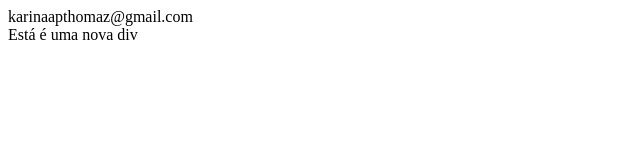
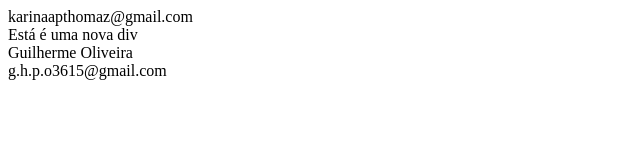
Before and after one commit to KarinaThomaz/projeto-git, a plain HTML site: page index.html in a window 1280 px wide. Shown: the whole page, without its empty margins (0-640 px from the left). Drawn offline with Linux system fonts and the light colour scheme.

Commit message:
alterando o arquivo do amigo

```diff
--- a/index.html
+++ b/index.html
@@ -1,10 +1,15 @@
 <!DOCTYPE html>
 <html>
+
 <head>
 	<title>Testando o git</title>
 </head>
+
 <body>
 	<div>karinaapthomaz@gmail.com</div>
 	<div>Está é uma nova div</div>
+	<div>Guilherme Oliveira</div>
+	<div>g.h.p.o3615@gmail.com</div>
 </body>
+
 </html>
```
Lines whose indentation alone changed are shown as unchanged.
